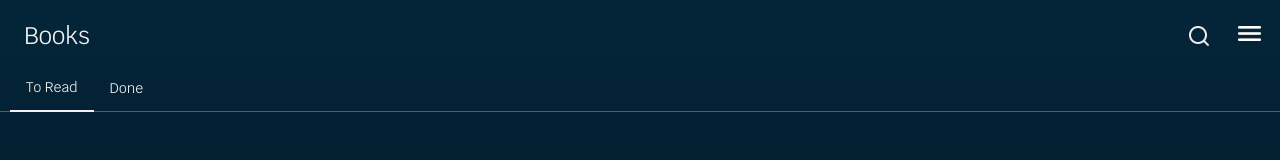
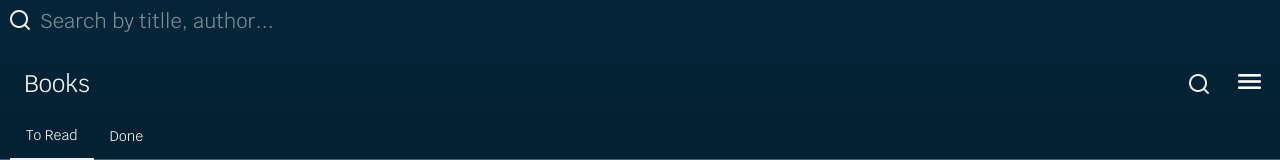
Before and after one commit to f-mantovani/project-3-client, a React (Create React App) app: page /books in a window 1280 px wide. Shown: the top 160 px of the page. Built offline with nearby package versions, Linux system fonts and the light colour scheme.

Commit message:
search input created and styled, not positioned

```diff
--- a/src/App.css
+++ b/src/App.css
@@ -5,6 +5,7 @@
   --font-color: #F1F1F1;
   --font-destructive: #E05252;
   --font-link: #73BEC5;
+  --font-muted: rgba(241, 241, 241, 0.5);
   --fw-300: 300;
   --fw-400: 400;
   --fw-600: 600;
--- a/src/components/Login/LoginForm.js
+++ b/src/components/Login/LoginForm.js
@@ -22,7 +22,6 @@ const LoginForm = () => {
         </div>
           <div className='login-inputs'>
             <div className='input-field'>
-
               <InputPlato
                 id='email'
                 name='email'
--- /dev/null
+++ b/src/design.system/SearchInputPlato.js
@@ -0,0 +1,46 @@
+import styled from 'styled-components'
+
+const SearchInputPlato = styled.div`
+  display: flex;
+  min-height: 3rem;
+  font-style: normal;
+  font-weight: var(--fw-400);
+  font-size: var(--fs-sub-title);
+  color: var(--font-color);
+
+  .search-input{
+    width: 17rem;
+    background-color: transparent;
+    padding: 0.5em;
+    border: none;
+    color: var(--font-color);
+    font: inherit;
+  }
+
+  .search-input::placeholder {
+    opacity: 0;
+  }
+
+  .input-label{
+    margin-left: 2.5rem;
+    margin-top: .5rem;
+  }
+
+
+  .search-input:focus + .input-label,
+  .search-input:valid + .input-label {
+    opacity: 0;
+    font-style: normal;
+    font-weight: var(--fw-400);
+    font-size: var(--fs-small);
+    line-height: var(--fs-large);
+    color: var(--font-color);
+    border: none;
+  }
+
+  .search-input:focus {
+    outline: none;
+  }
+`
+
+export default SearchInputPlato
--- a/src/design.system/text.styling/styles.js
+++ b/src/design.system/text.styling/styles.js
@@ -38,6 +38,11 @@ export const H2 = styled.h2`
   font-weight: var(--fw-400);
   font-size: var(--fs-sub-title);
   color: var(--font-color);
+
+  ${props => props.muted && `
+    color: var(--font-muted);
+  `}
+
 `
 
 export const H4 = styled.h4`
--- a/src/pages/Books/Books.js
+++ b/src/pages/Books/Books.js
@@ -13,6 +13,7 @@ import RowContainer from '../../design.system/RowContainer'
 import BookCardDashboard from '../../components/Books/BookCardDashboard'
 import searchIcon from '../../assets/search.png'
 import SearchIcon from '../../design.system/SearchIcon'
+import SearchInputPlato from '../../design.system/SearchInputPlato'
 
 const types = ['To Read', 'Done']
 
@@ -22,6 +23,14 @@ const Books = () => {
 
   return (
     <>
+      <SearchInputPlato>
+        <SearchIcon src={searchIcon} alt='magnifying glass for search icon' />
+        <input id='search' name='search' type='text' required className='search-input'/>
+        <label className='input-label' htmlFor='search'>
+          <H2 muted>Search by titlle, author...</H2>
+        </label>
+      </SearchInputPlato>
+
       <PageHeaderPlato>
         <H1>Books</H1>
         <div className='flex space-between'>
@@ -43,9 +52,8 @@ const Books = () => {
         </div>
         <LineBreak />
       </TabHeaderPlato>
-      {(!books.length && active === types[0]) && (
-        <NoBooks />) }
-        {(active === types[0] && books.length) &&
+      {!books.length && active === types[0] && <NoBooks />}
+      {active === types[0] && books.length && (
         <>
           <ColumnContainer rowSpaceBetween>
             <H2>Reading now</H2>
@@ -57,7 +65,11 @@ const Books = () => {
           </ColumnContainer>
           <RowContainer bookRowContainer>
             {books.map((book) => (
-              <BookCardDashboard key={book._id} title={book.name} image={book.imageUrl} />
+              <BookCardDashboard
+                key={book._id}
+                title={book.name}
+                image={book.imageUrl}
+              />
             ))}
           </RowContainer>
           <div className='pb375'>
@@ -71,12 +83,16 @@ const Books = () => {
             </ColumnContainer>
             <RowContainer bookRowContainer>
               {books.map((book) => (
-              <BookCardDashboard key={book._id}title={book.name} image={book.imageUrl} />
+                <BookCardDashboard
+                  key={book._id}
+                  title={book.name}
+                  image={book.imageUrl}
+                />
               ))}
             </RowContainer>
           </div>
         </>
-      }
+      )}
     </>
   )
 }
```
Lines whose indentation alone changed are shown as unchanged.
